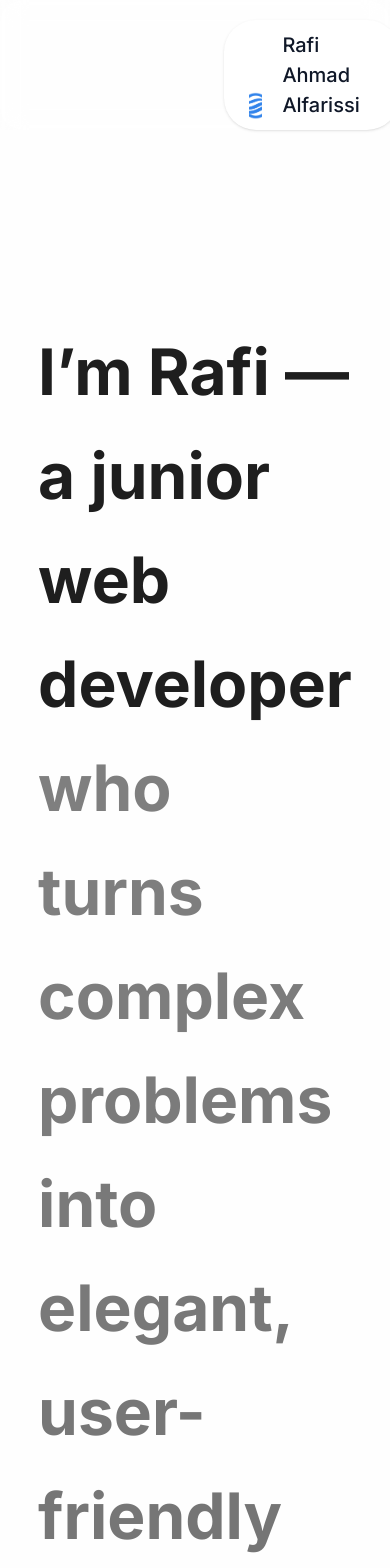
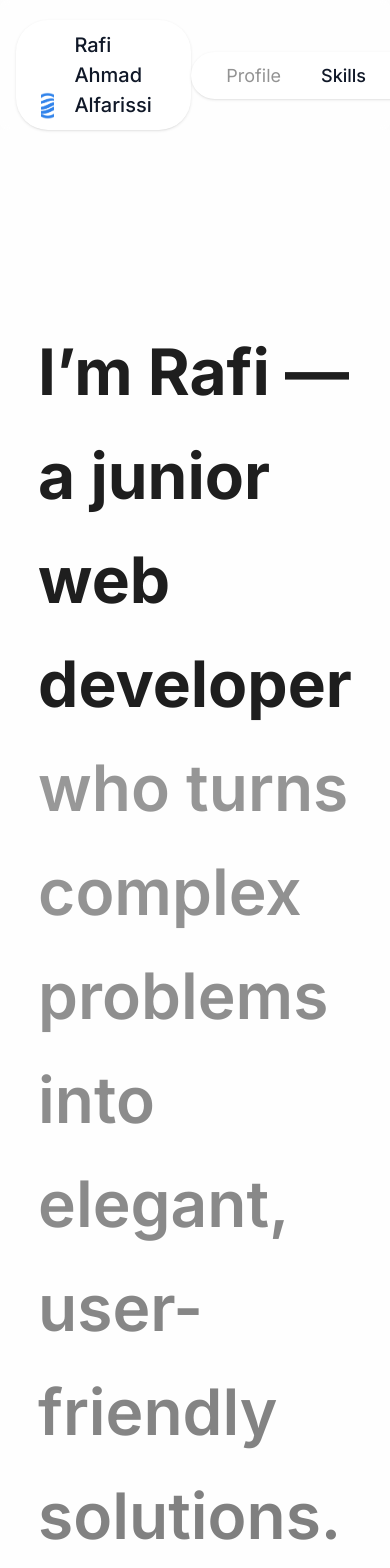
Before and after one commit to rapiiamad/Portofolio-Rafi, a Next.js app: page / in a window 390 px wide. Shown: the top 1568 px of the page. Built offline with nearby package versions, Linux system fonts and the light colour scheme.

Commit message:
update project

```diff
--- a/app/component/navbar.jsx
+++ b/app/component/navbar.jsx
@@ -1,6 +1,7 @@
 "use client";
+
 import { useEffect, useState } from "react";
-import Foto from "./imgnavbar.jsx"
+import Foto from "./imgnavbar.jsx";
 
 export default function Navbar() {
   const [active, setActive] = useState("");
@@ -14,7 +15,10 @@ export default function Navbar() {
       sections.forEach((section) => {
         const rect = section.getBoundingClientRect();
 
-                if (rect.top <= window.innerHeight / 2 && rect.bottom >= window.innerHeight / 2) {
+        if (
+          rect.top <= window.innerHeight / 2 &&
+          rect.bottom >= window.innerHeight / 2
+        ) {
           current = section.id;
         }
       });
@@ -23,8 +27,7 @@ export default function Navbar() {
     };
 
     window.addEventListener("scroll", handleScroll);
-
-        handleScroll(); // biar langsung ke-detect saat load
+    handleScroll();
 
     return () => window.removeEventListener("scroll", handleScroll);
   }, []);
@@ -37,11 +40,13 @@ export default function Navbar() {
   ];
 
   return (
-        <nav className="w-full fixed top-0 left-0 z-51 backdrop-blur-md bg-white/30">
-            <div className="w-full px-56 pt-5 flex justify-between items-center">
+    <nav className="w-full fixed top-0 left-0 z-51 backdrop-blur-xs">
+
+      <div className="w-full px-4 sm:px-10 lg:px-56 pt-5 flex justify-between items-center">
 
         {/* LOGO */}
-                <a href="#heading"><div className="flex flex-row gap-[20px] items-end bg-white shadow-sm rounded-4xl px-[25px] py-[10px]">
+        <a href="#heading">
+          <div className="flex flex-row gap-[20px] items-end bg-white shadow-sm rounded-4xl px-[25px] py-[10px]">
             <Foto />
             <h1 className="font-medium text-[20px] text-gray-900">
               Rafi Ahmad Alfarissi
@@ -55,7 +60,8 @@ export default function Navbar() {
             <li key={item.id}>
               <a
                 href={`#${item.id}`}
-                                className={`transition duration-300 ${active === item.id
+                className={`transition duration-300 ${
+                  active === item.id
                     ? "text-gray-900 font-medium"
                     : "text-[#939393] hover:text-gray-900"
                 }`}
@@ -68,10 +74,18 @@ export default function Navbar() {
 
         {/* CONTACT */}
         <div className="flex gap-[7px] bg-white shadow-sm rounded-4xl px-[7px] py-[2px]">
-                    <a href="https://github.com/rapiiamad"><img src="image/git.png" className="w-[45px] h-[45px] rounded-4xl" /></a>
-                    <a href="https://www.linkedin.com/in/rafi-ahmad-alfarissi-721a97381/"><img src="image/in.png" className="w-[45px] h-[45px] rounded-4xl" /></a>
-                    <a href="https://mail.google.com/mail/?view=cm&to=rafiahmadalfarissi@gmail.com"><img src="image/gmail.png" className="w-[45px] h-[45px] rounded-4xl" /></a>
-                    <a href="https://wa.me/6281230784741"><img src="image/wa.png" className="w-[45px] h-[45px] rounded-4xl" /></a>
+          <a href="https://github.com/rapiiamad">
+            <img src="image/git.png" className="w-[45px] h-[45px] rounded-4xl" />
+          </a>
+          <a href="https://www.linkedin.com/in/rafi-ahmad-alfarissi-721a97381/">
+            <img src="image/in.png" className="w-[45px] h-[45px] rounded-4xl" />
+          </a>
+          <a href="https://mail.google.com/mail/?view=cm&to=rafiahmadalfarissi@gmail.com">
+            <img src="image/gmail.png" className="w-[45px] h-[45px] rounded-4xl" />
+          </a>
+          <a href="https://wa.me/6281230784741">
+            <img src="image/wa.png" className="w-[45px] h-[45px] rounded-4xl" />
+          </a>
         </div>
 
       </div>
--- a/app/page.js
+++ b/app/page.js
@@ -25,7 +25,7 @@ export default function Home() {
             {/* TEXT */}
             <div className="w-full">
               <h1 className="text-[64px] md:text-[64px] font-extrabold leading-relaxed text-[#1E1E1E]">
-                I’m Rafi — a junior web developer <span className="bg-gradient-to-r from-black/50 to-black/55 text-transparent bg-clip-text font-"> who turns
+                I’m Rafi — a junior web developer <span className="bg-gradient-to-r from-black/40 to-black/50 text-transparent bg-clip-text font-semibold"> who turns
                   complex problems into elegant, user-
                   friendly solutions.
                 </span></h1>
@@ -436,7 +436,7 @@ export default function Home() {
                   Name
                 </label>
                 <input
-                  placeholder="Jancok"
+                  placeholder="Your Name"
                   type="text"
                   className="bg-[#F0F0F0] p-5 rounded-sm focus:border-gray-600 outline-none text-[#888888] text-[16px]"
                 />
@@ -447,7 +447,7 @@ export default function Home() {
                   Email
                 </label>
                 <input
-                  placeholder="Kontol"
+                  placeholder="Your Email"
                   type="email"
                   className="bg-[#F0F0F0] p-5 rounded-sm focus:border-gray-600 outline-none text-[#888888] text-[16px]"
                 />
@@ -458,7 +458,7 @@ export default function Home() {
                   Message
                 </label>
                 <textarea
-                  placeholder="Tempek"
+                  placeholder="Your Message"
                   rows="5"
                   className="bg-[#F0F0F0] p-5 rounded-sm focus:border-gray-600 outline-none text-[#888888] text-[16px]"
                 ></textarea>
```
Lines whose indentation alone changed are shown as unchanged.
